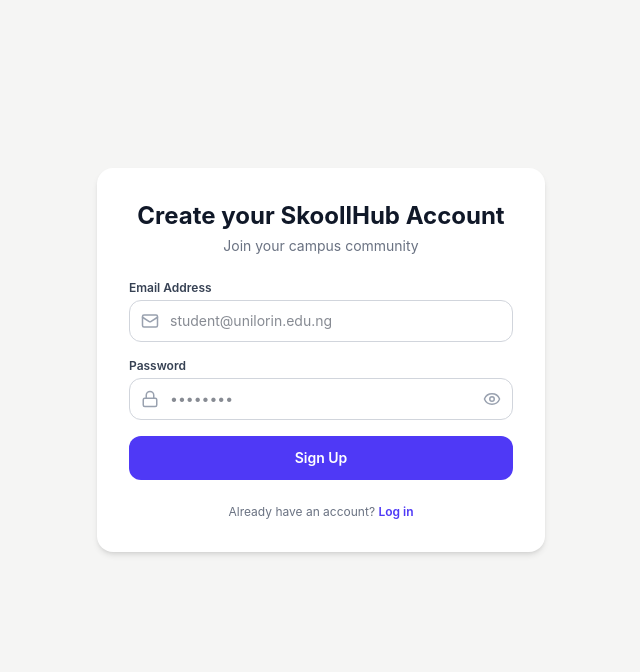
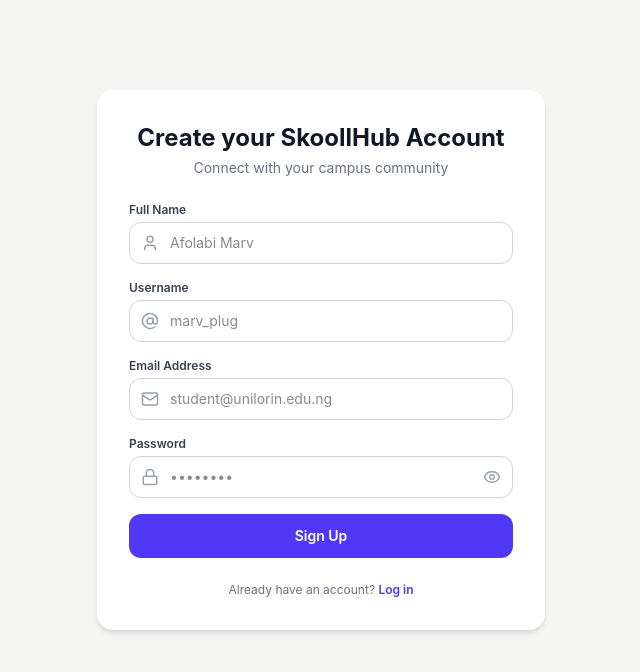
Before and after one commit to DesignsByMarv/skoollhub, a Next.js app: page /signup in a window 1280 px wide. Shown: the top 672 px of the page, without its empty margins (319-959 px from the left). Built offline with nearby package versions, Linux system fonts and the light colour scheme.

Commit message:
Update signup page with full name, username, email, and password fields

```diff
--- a/src/app/signup/page.tsx
+++ b/src/app/signup/page.tsx
@@ -3,9 +3,11 @@
 import { useState } from 'react';
 import Link from 'next/link';
 import { createClient } from '@/lib/supabase/client';
-import { Eye, EyeOff, Mail, Lock, CheckCircle2 } from 'lucide-react';
+import { Eye, EyeOff, Mail, Lock, User, AtSign, CheckCircle2 } from 'lucide-react';
 
 export default function SignupPage() {
+  const [fullName, setFullName] = useState('');
+  const [username, setUsername] = useState('');
   const [email, setEmail] = useState('');
   const [password, setPassword] = useState('');
   const [showPassword, setShowPassword] = useState(false);
@@ -25,6 +27,10 @@
         password,
         options: {
           emailRedirectTo: `${window.location.origin}/login`,
+          data: {
+            full_name: fullName,
+            username: username.toLowerCase().trim(),
+          },
         },
       });
 
@@ -52,7 +58,7 @@
             We sent a verification link to <span className="font-semibold text-gray-900 dark:text-white">{email}</span>.
           </p>
           <p className="mt-2 text-xs text-gray-500">
-            Please check your inbox (or spam) and click the link to confirm your account before signing in.
+            Please check your inbox or spam folder and click the link to activate your SkoollHub account.
           </p>
           <Link
             href="/login"
@@ -70,16 +76,50 @@
       <div className="w-full max-w-md rounded-2xl bg-white p-8 shadow-md dark:bg-gray-800">
         <div className="mb-6 text-center">
           <h1 className="text-2xl font-bold text-gray-900 dark:text-white">Create your SkoollHub Account</h1>
-          <p className="mt-1 text-sm text-gray-500">Join your campus community</p>
+          <p className="mt-1 text-sm text-gray-500">Connect with your campus community</p>
         </div>
 
         {errorMsg && (
-          <div className="mb-4 rounded-xl bg-red-50 p-3 text-xs text-red-600 border border-red-200">
+          <div className="mb-4 rounded-xl border border-red-200 bg-red-50 p-3 text-xs text-red-600">
             {errorMsg}
           </div>
         )}
 
         <form onSubmit={handleSignUp} className="space-y-4">
+          <div>
+            <label className="mb-1 block text-xs font-semibold text-gray-700 dark:text-gray-300">
+              Full Name
+            </label>
+            <div className="relative">
+              <User className="absolute left-3 top-1/2 -translate-y-1/2 text-gray-400" size={18} />
+              <input
+                type="text"
+                required
+                value={fullName}
+                onChange={(e) => setFullName(e.target.value)}
+                placeholder="Afolabi Marv"
+                className="w-full rounded-xl border border-gray-300 bg-transparent py-2.5 pl-10 pr-4 text-sm focus:border-indigo-600 focus:outline-none focus:ring-1 focus:ring-indigo-600 dark:text-white"
+              />
+            </div>
+          </div>
+
+          <div>
+            <label className="mb-1 block text-xs font-semibold text-gray-700 dark:text-gray-300">
+              Username
+            </label>
+            <div className="relative">
+              <AtSign className="absolute left-3 top-1/2 -translate-y-1/2 text-gray-400" size={18} />
+              <input
+                type="text"
+                required
+                value={username}
+                onChange={(e) => setUsername(e.target.value)}
+                placeholder="marv_plug"
+                className="w-full rounded-xl border border-gray-300 bg-transparent py-2.5 pl-10 pr-4 text-sm focus:border-indigo-600 focus:outline-none focus:ring-1 focus:ring-indigo-600 dark:text-white"
+              />
+            </div>
+          </div>
+
           <div>
             <label className="mb-1 block text-xs font-semibold text-gray-700 dark:text-gray-300">
               Email Address
@@ -92,7 +132,7 @@
                 value={email}
                 onChange={(e) => setEmail(e.target.value)}
                 placeholder="student@unilorin.edu.ng"
-                className="w-full rounded-xl border border-gray-300 bg-transparent py-2.5 pl-10 pr-4 text-sm focus:border-indigo-600 focus:outline-none focus:ring-1 focus:ring-indigo-600"
+                className="w-full rounded-xl border border-gray-300 bg-transparent py-2.5 pl-10 pr-4 text-sm focus:border-indigo-600 focus:outline-none focus:ring-1 focus:ring-indigo-600 dark:text-white"
               />
             </div>
           </div>
@@ -110,7 +150,7 @@
                 value={password}
                 onChange={(e) => setPassword(e.target.value)}
                 placeholder="••••••••"
-                className="w-full rounded-xl border border-gray-300 bg-transparent py-2.5 pl-10 pr-10 text-sm focus:border-indigo-600 focus:outline-none focus:ring-1 focus:ring-indigo-600"
+                className="w-full rounded-xl border border-gray-300 bg-transparent py-2.5 pl-10 pr-10 text-sm focus:border-indigo-600 focus:outline-none focus:ring-1 focus:ring-indigo-600 dark:text-white"
               />
               <button
                 type="button"
```
